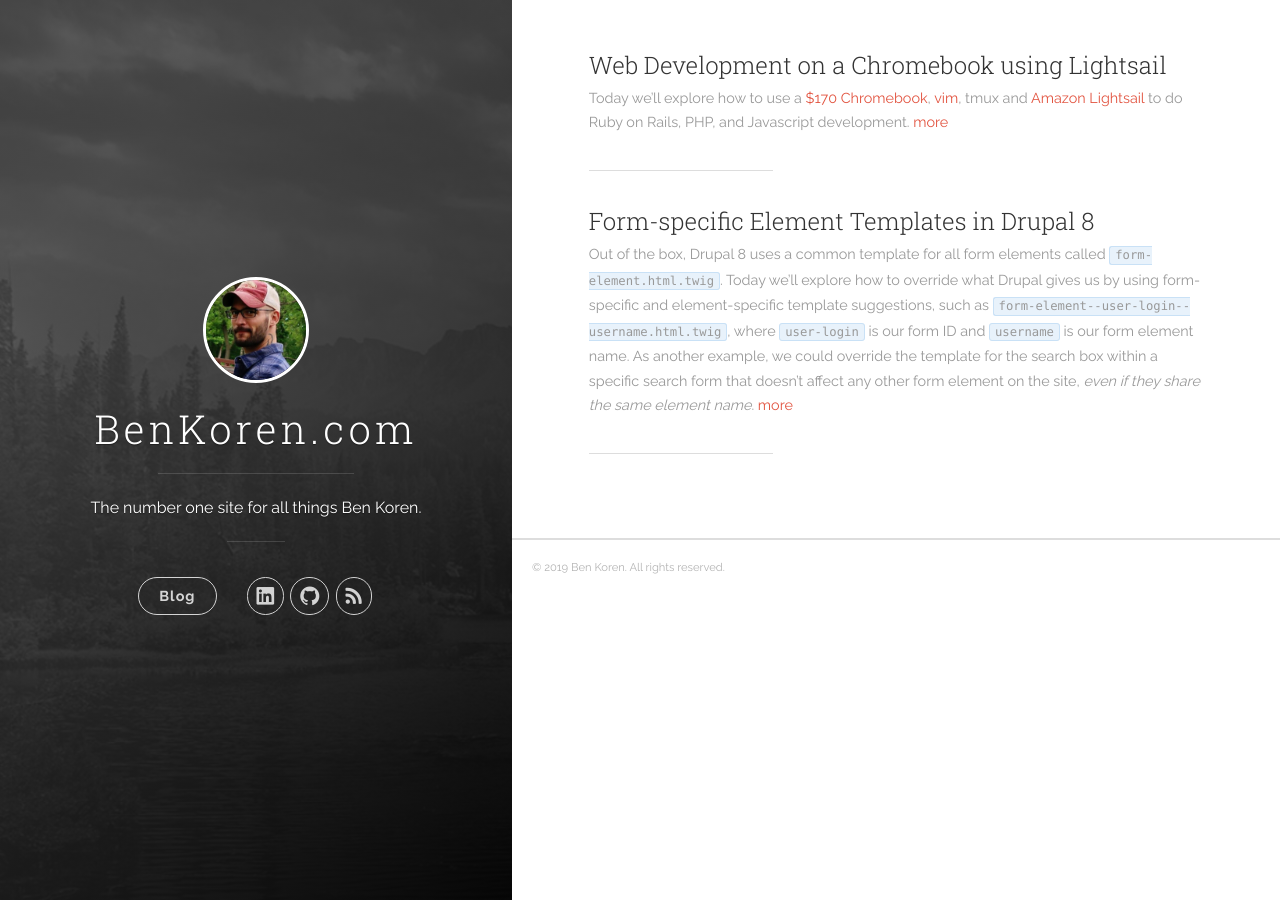
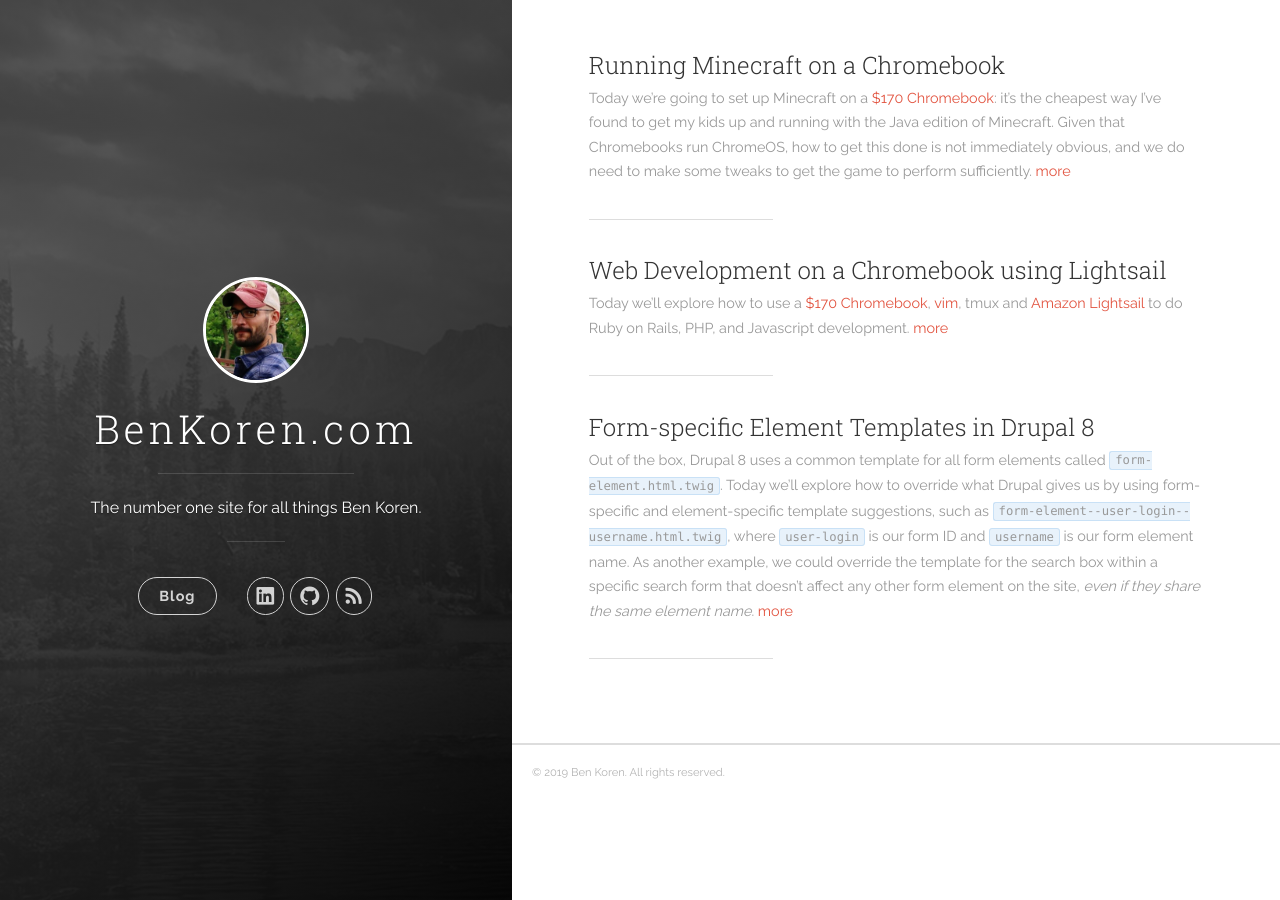
Before and after one commit to benkoren/benkoren.github.io, a Jekyll site: the page built from index.html, in a window 1280 px wide. Built offline with Jekyll 4.4.1, drawn with Linux system fonts in a browser that asks for light colours; nearby versions of some CDN libraries; the list of posts is cut into pages by our own code; some of the changed lines change nothing that is shown.

Commit message:
Update 2019-03-30-minecraft-on-chromebook.markdown

```diff
--- a/_posts/2019-03-30-minecraft-on-chromebook.markdown
+++ b/_posts/2019-03-30-minecraft-on-chromebook.markdown
@@ -2,7 +2,7 @@
 title:  "Running Minecraft on a Chromebook"
 date:   2019-03-30 15:04:23
 categories: [chromebook]
-published: false
+published: true
 tags: [chromebook]
 ---
 Today we're going to set up Minecraft on a [$170 Chromebook](http://a.co/8zhnwZW): it's the cheapest way I've found to get my kids up and running with the Java edition of Minecraft. Given that Chromebooks run ChromeOS, how to get this done is not immediately obvious, and we do need to make some tweaks to get the game to perform sufficiently.
@@ -34,6 +34,29 @@
 
 [Crouton](https://github.com/dnschneid/crouton) will help us by creating an Ubuntu environment within our Chromebook. This will not alter the behavior of ChromeOS; Ubuntu will run alongside it.
 
-Download crouton [here](https://goo.gl/fd3zc). Then press `Ctrl-Alt-T` to open up a terminal window, run the `shell` command to open up a shell, and then run `sudo sh ~/Downloads/crouton -t xfce` to kick off the installer.
+Download crouton [here](https://goo.gl/fd3zc). Then press `Ctrl-Alt-T` to open up a terminal window, run the `shell` command to open up a shell, and then run `sudo sh ~/Downloads/crouton -t xfce` to kick off the installer. Go grab a cup of coffee and the Sunday paper; this part will take a bit.
 
-Go grab a cup of coffee and the Sunday paper; this part will take a while.
+The installer will eventually ask you to specify a username - let's go with `admin`. Then pick a [good password](https://grc.com/password).
+
+The installer should then drop you back into the shell. Run `sudo startxfce4` to fire up the Linux window manager.
+
+
+## Install Minecraft
+
+Using the Web Browser (the icon that looks like a blue globe at the botton of your screen), visit [minecraft.net/en-us/download/alternative/](https://www.minecraft.net/en-us/download/alternative/) and download the Ubuntu Linux version of Minecraft. The filename should be `Minecraft.deb`.
+
+Next, open up the Terminal application (again, at the bottom of your screen in the dock). Run `sudo dpkg -i ~/Minecraft.deb`. You will likely see an error regarding some dependencies - to address these, run `sudo apt-get -f install`.
+
+
+## Install Optifine
+
+To install Optifine, Minecraft needs to have been fully loaded up with the latest version at least once, so we'll do that now.
+
+Run `minecraft-launcher` to open up Minecraft. Log in using your Minecraft credentials. Open up the game by pressing Play. The first time the game loads up, it can take a while. Also: don't be discouraged if you see some errors show up in the terminal - just let it do its thing. Once the game is open, close out of it.
+
+Visit [Optifine.net](https://www.optifine.net), download the latest version of it, and follow the installation instructions.
+
+
+## Running Minecraft
+
+Taking it from the top: from your Chrome interface, enter Linux by opening up a terminal window and pressing `Ctrl+Alt+T`, run `shell`, and then run `sudo startxfce4`. Once that's loaded, open up a Terminal window and run `minecraft-launcher`.
```
